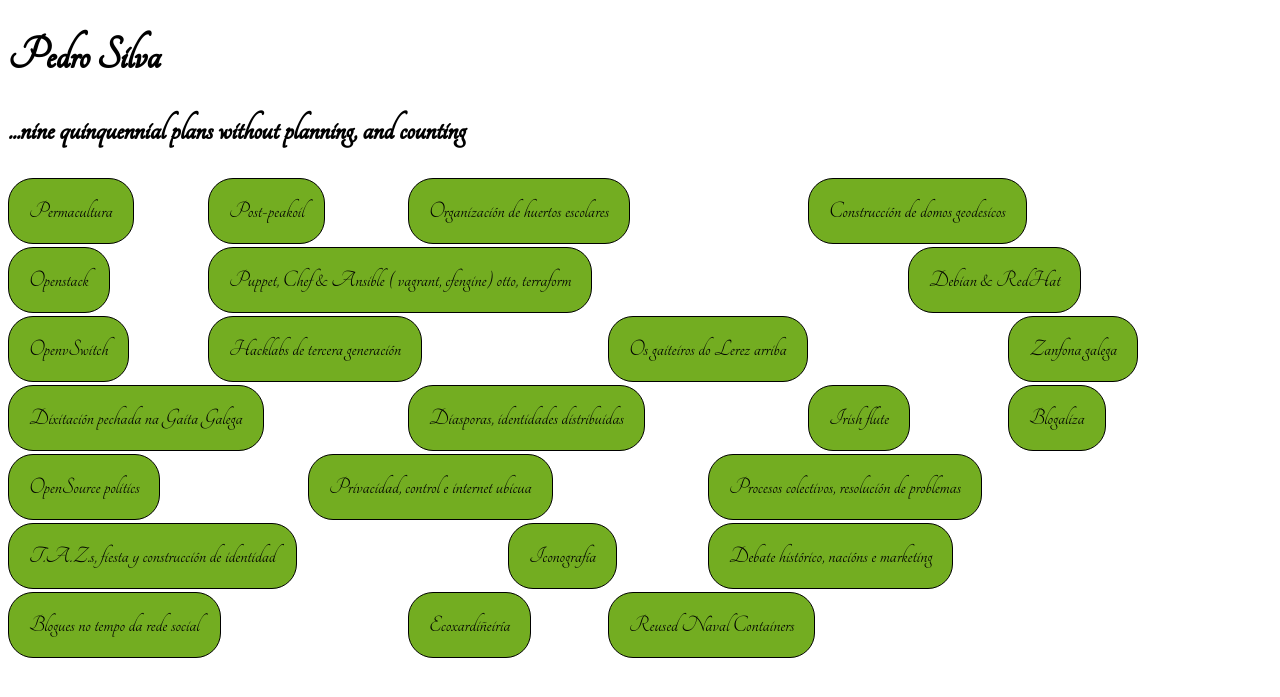
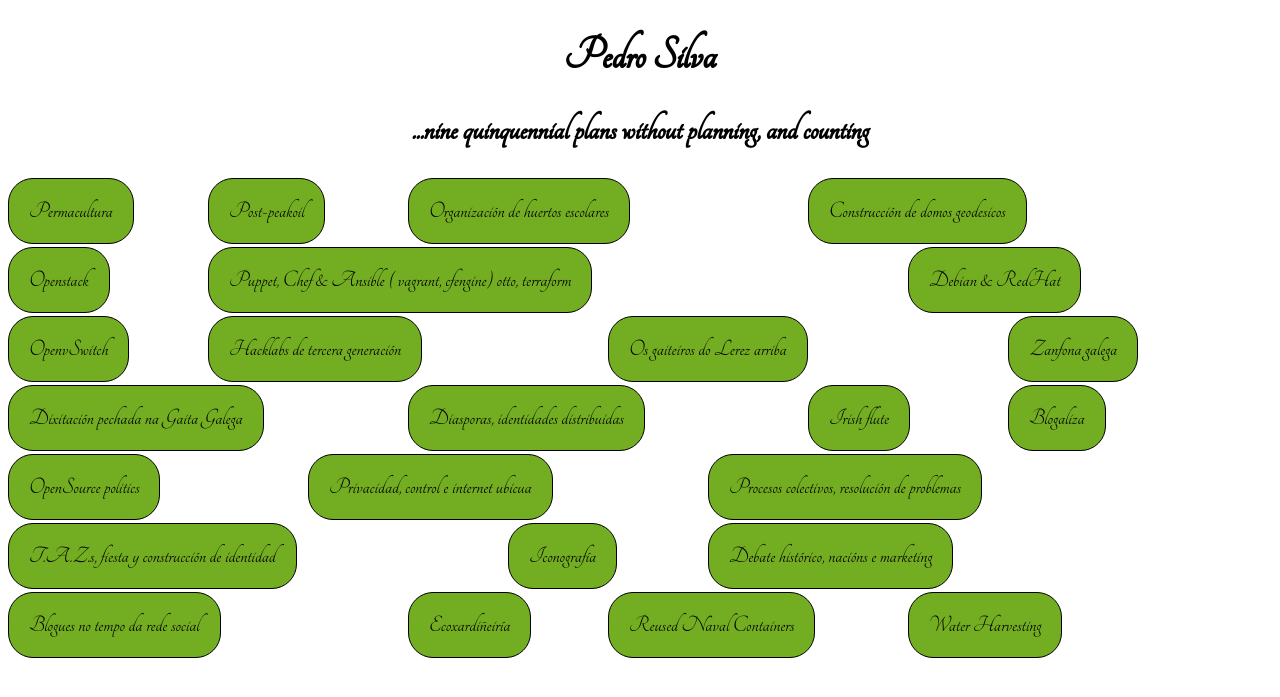
Before and after one commit to goretoxo/goretoxo.github.io, a Jekyll site: the page built from index.md, in a window 1280 px wide. Shown: the top 697 px of the page. Built offline with Jekyll 4.4.1, drawn with Linux system fonts in a browser that asks for light colours; nearby versions of some CDN libraries; some web fonts are replaced.

Commit message:
recuperando

```diff
--- a/index.md
+++ b/index.md
@@ -27,4 +27,5 @@ temas:
  - Blogues no tempo da rede social
  - Ecoxardi&ntilde;eir&iacute;a
  - Reused Naval Containers
+ - Water Harvesting
 ---
--- a/style.css
+++ b/style.css
@@ -1,4 +1,5 @@
 body {
+    text-align: center;
     font-family: 'Fondamento', cursive;
 /*    font-family: 'Tangerine', cursive; */
 /*    font-family: 'Nothing You Could Do', cursive; */
```
